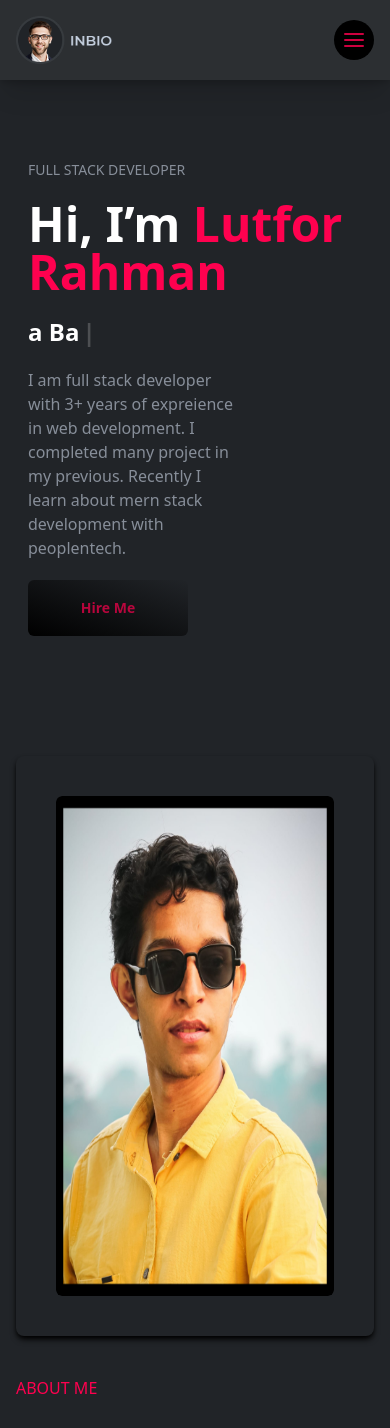
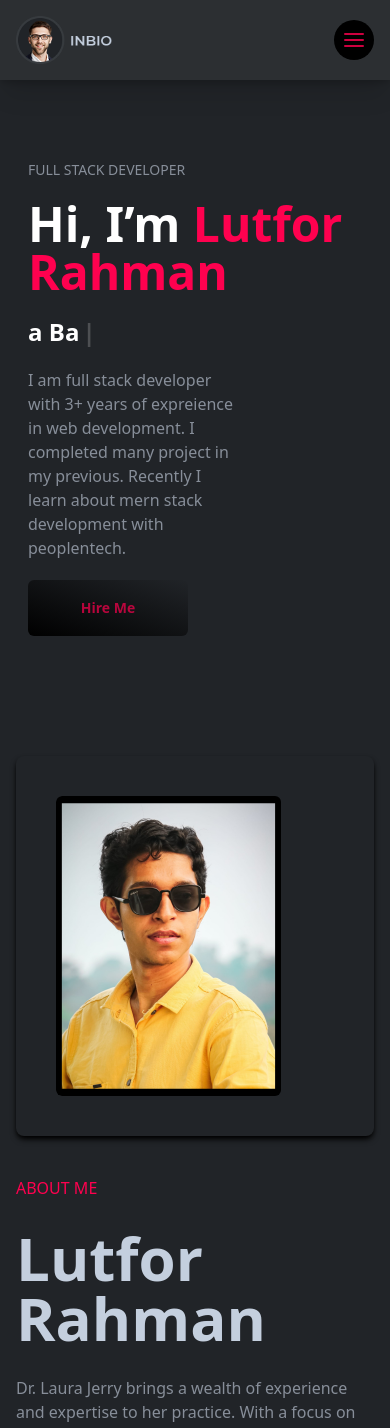
Before and after one commit to swehera/hera-portfolio01, a React (Vite) app: page / in a window 390 px wide. Shown: the top 1428 px of the page. Built offline with nearby package versions, Linux system fonts and the light colour scheme.

Commit message:
new style add

```diff
--- a/src/components/AboutMe.jsx
+++ b/src/components/AboutMe.jsx
@@ -11,7 +11,7 @@ const AboutMe = () => {
       <Container className="flex flex-col gap-10 md:gap-0 md:flex-row justify-between">
         {/* Left part */}
         <div className="w-full md:w-[35%] bg-[#212428] p-10 rounded-lg shadow-md shadow-black overflow-hidden group">
-          <div className="h-[500px] object-cover   overflow-hidden rounded-md">
+          <div className=" h-[300px] md:h-[500px] overflow-hidden rounded-md">
             <img
               src={AboutMeImg}
               alt="aboutMeImage"
```
